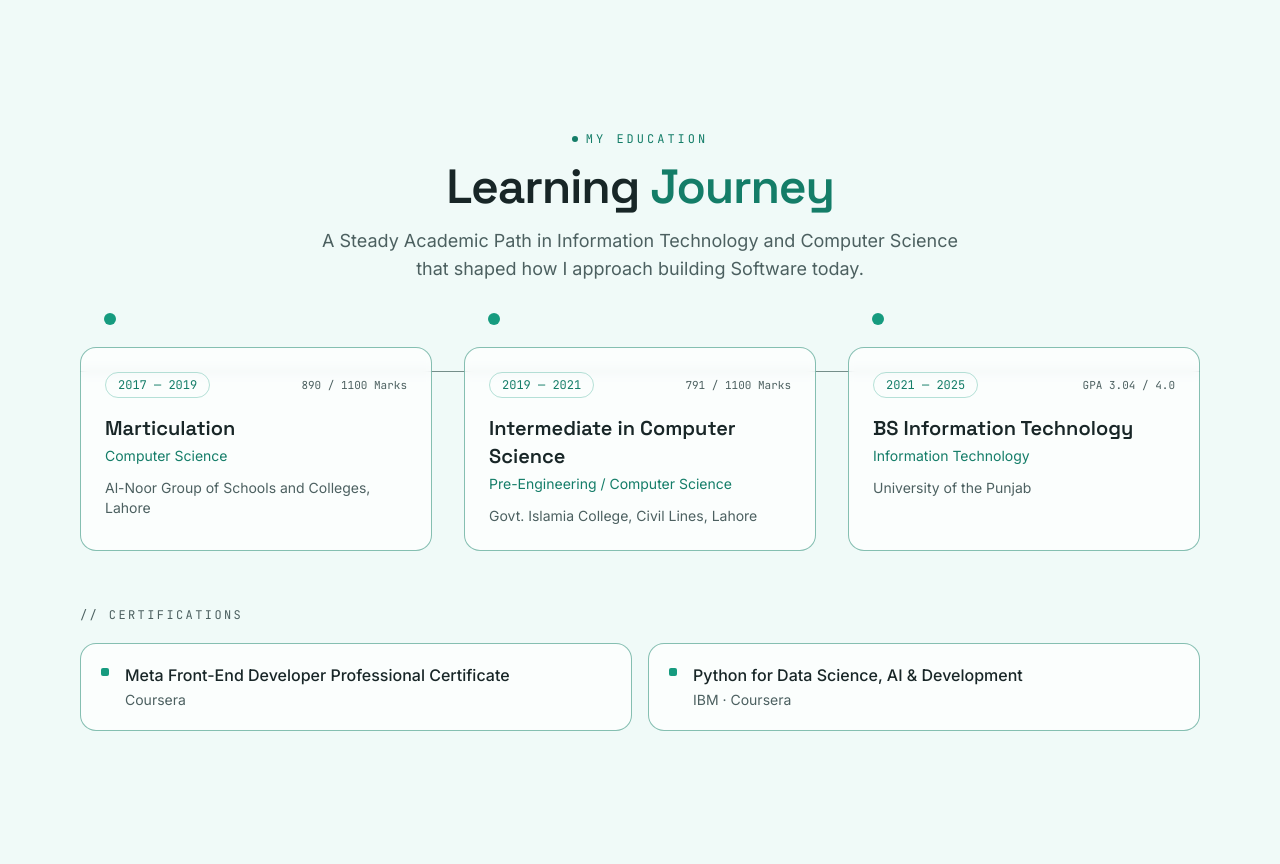
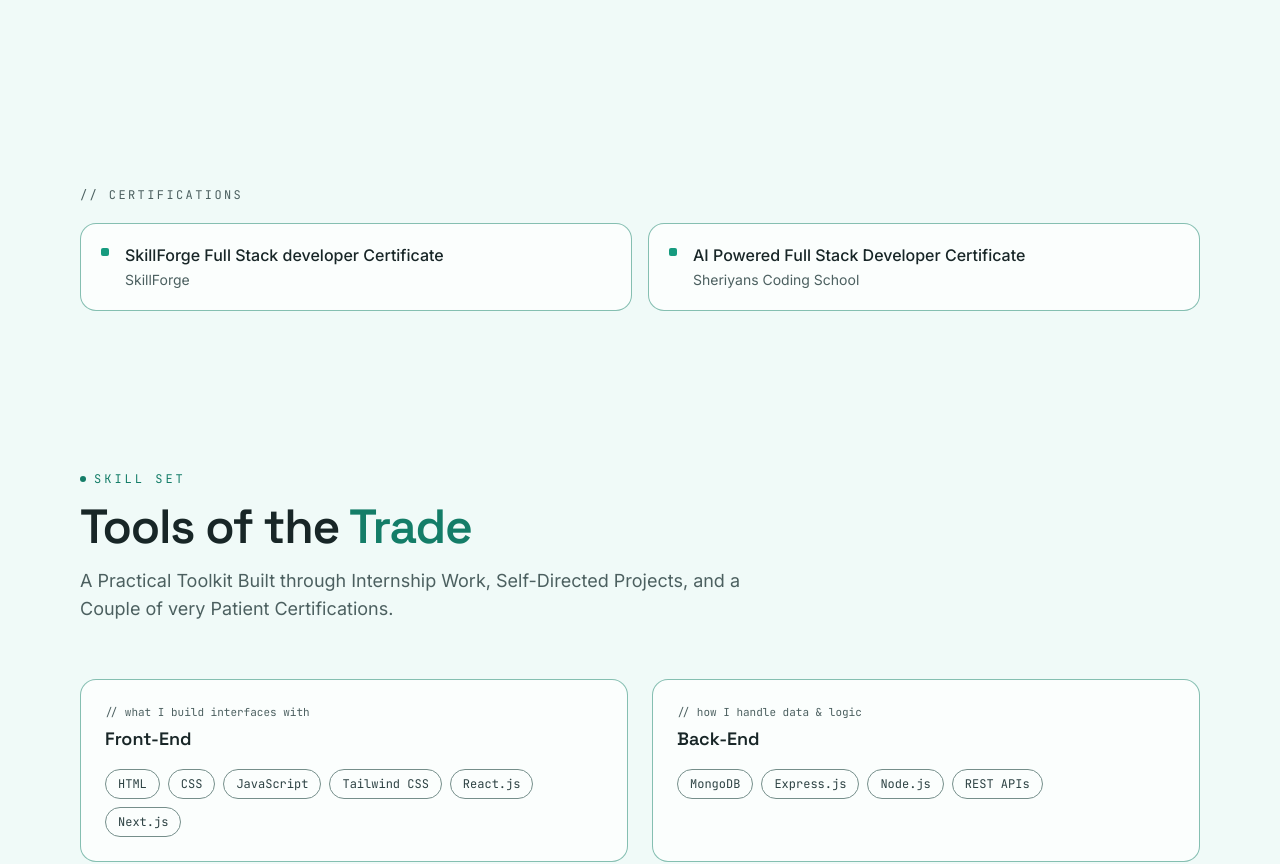
Before and after one commit to Wasim2934/Personal-Portfolio, a React (Vite) app: page / in a window 1280 px wide. Shown: the part 1620-2484 px from the top of the page. Built offline with nearby package versions, Linux system fonts and the light colour scheme.

Commit message:
feat: refactor Education component and update portfolio data with new projects and certifications

```diff
--- a/src/components/Education.jsx
+++ b/src/components/Education.jsx
@@ -7,40 +7,6 @@ export default function Education() {
   return (
     <section id="education" className="container-px py-16 sm:py-20">
       <div ref={ref} className="reveal">
-        <p className="eyebrow mb-4 justify-center">My Education</p>
-        <h2 className="section-heading text-center mx-auto">
-          Learning <span className="text-mint-400">Journey</span>
-        </h2>
-        <p className="section-sub text-center mx-auto">
-          A Steady Academic Path in Information Technology and Computer Science that shaped how I
-          approach building Software today.
-        </p>
-
-        {/* timeline */}
-        <div className="mt-16 relative">
-          <div className="hidden md:block absolute top-6 left-0 right-0 h-px bg-ink-border" />
-          <div className="grid md:grid-cols-3 gap-8">
-            {education.map((edu, i) => (
-              <div key={edu.id} className="relative">
-                <div className="hidden md:flex absolute -top-[2.15rem] left-6 w-3 h-3 rounded-full bg-mint-500 ring-4 ring-ink-900" />
-                <div className="card p-6 h-full card-hover-glow card-hover-scale transition-transform duration-300">
-                  <div className="flex items-center justify-between gap-4 mb-4">
-                    <span className="font-mono text-xs text-mint-400 border border-mint-500/30 rounded-full px-3 py-1">
-                      {edu.period}
-                    </span>
-                    <span className="font-mono text-[11px] text-paper-500">{edu.meta}</span>
-                  </div>
-                  <h3 className="font-display text-xl font-semibold text-paper-100">
-                    {edu.degree}
-                  </h3>
-                  <p className="text-mint-400 text-sm mt-1">{edu.field}</p>
-                  <p className="text-paper-500 text-sm mt-3">{edu.school}</p>
-                </div>
-              </div>
-            ))}
-          </div>
-        </div>
-
         {/* certifications */}
         <div className="mt-14">
           <p className="font-mono text-xs uppercase tracking-[0.2em] text-paper-500 mb-5">
--- a/src/data/portfolioData.js
+++ b/src/data/portfolioData.js
@@ -4,190 +4,236 @@
 // ---------------------------------------------------------------------------
 
 export const profile = {
-  name: 'Md Wasim Ansari',
-  firstName: 'Md Wasim',
-  lastName: 'Ansari',
-  role: 'Full Stack Developer / Software Engineer',
+  name: "Md Wasim Ansari",
+  firstName: "Md Wasim",
+  lastName: "Ansari",
+  role: "Full Stack Developer / Software Engineer",
   tagline:
-    'I Build Responsive, Scalable, and User-Centric Web Applications with Clean, Maintainable Code.',
-  location: 'Godda, Jharkhand, India',
-  email: 'wasimfullstackdev9to5@gmail.com',
-  phone: '+91 7482938139',
-  linkedin: 'https://www.linkedin.com/in/md-wasim-ansari-b78865395/',
-  github: 'https://github.com/Wasim2934',
+    "I Build Responsive, Scalable, and User-Centric Web Applications with Clean, Maintainable Code.",
+  location: "Godda, Jharkhand, India",
+  email: "wasimfullstackdev9to5@gmail.com",
+  phone: "+91 7482938139",
+  linkedin: "https://www.linkedin.com/in/md-wasim-ansari-b78865395/",
+  github: "https://github.com/Wasim2934",
 
-  resumeUrl: '/Md-Wasim-Ansari-Resume.pdf',
+  resumeUrl: "/Md-Wasim-Ansari-Resume.pdf",
 
-  avatar: '/profile.jpeg',
-  creation: '/hero.jpg',
+  avatar: "/profile.jpeg",
+  creation: "/hero.jpg",
   available: true,
-}
+};
 
 export const socials = [
-  { label: 'GitHub', href: profile.github, icon: 'github' },
-  { label: 'LinkedIn', href: profile.linkedin, icon: 'linkedin' },
-  { label: 'Email', href: `mailto:${profile.email}`, icon: 'mail' },
-]
+  { label: "GitHub", href: profile.github, icon: "github" },
+  { label: "LinkedIn", href: profile.linkedin, icon: "linkedin" },
+  { label: "Email", href: `mailto:${profile.email}`, icon: "mail" },
+];
 
 export const navLinks = [
-  { label: 'Home', href: '#home' },
-  { label: 'About', href: '#about' },
-  { label: 'Education', href: '#education' },
-  { label: 'Skills', href: '#skills' },
-  { label: 'Experience', href: '#experience' },
-  { label: 'Projects', href: '#projects' },
-  { label: 'Contact', href: '#contact' },
-]
+  { label: "Home", href: "#home" },
+  { label: "About", href: "#about" },
+  { label: "Education", href: "#education" },
+  { label: "Skills", href: "#skills" },
+  { label: "Experience", href: "#experience" },
+  { label: "Projects", href: "#projects" },
+  { label: "Contact", href: "#contact" },
+];
 
 export const stack = [
-  'React.js',
-  'Next.js',
-  'JavaScript',
-  'TailwindCSS',
-  'HTML5',
-  'CSS3',
-  'Python',
-  'Django',
-  'REST APIs',
-  'Git',
-  'GitHub',
-  'Vercel',
-]
+  "React.js",
+  "Next.js",
+  "JavaScript",
+  "TailwindCSS",
+  "HTML5",
+  "CSS3",
+  "Python",
+  "Django",
+  "REST APIs",
+  "Git",
+  "GitHub",
+  "Vercel",
+];
 
 export const about = {
-  heading: 'About Me',
+  heading: "About Me",
   paragraphs: [
     "I'm a results-driven Software Engineer with hands-on experience in front-end development and modern JavaScript tooling. I recently completed a Software Engineering Internship at Grayphite, through the CMIT Internship Program, building responsive and user-centric web applications from the ground up.",
     "I care about writing clean, maintainable code and enjoy the process of turning a rough idea into a polished, working interface — then figuring out how to make it a little faster or a little clearer. Currently looking for a Front-End or Full-Stack role where I can keep building real products and keep growing as an engineer.",
   ],
   details: [
-    { label: 'Name', value: 'Md Wasim Ansari' },
-    { label: 'Role', value: 'Software Engineer' },
-    { label: 'Based in', value: 'Godda, Jharkhand, India' },
-    { label: 'Phone', value: '+91 7482938139' },
-    { label: 'Email', value: 'wasimfullstackdev9to5@gmail.com' },
-    { label: 'Focus', value: 'Front-End / Full-Stack' },
+    { label: "Name", value: "Md Wasim Ansari" },
+    { label: "Role", value: "Software Engineer" },
+    { label: "Based in", value: "Godda, Jharkhand, India" },
+    { label: "Phone", value: "+91 7482938139" },
+    { label: "Email", value: "wasimfullstackdev9to5@gmail.com" },
+    { label: "Focus", value: "Front-End / Full-Stack" },
   ],
-}
+};
 
 export const education = [
   {
-    id: 'matric',
-    degree: 'Marticulation',
-    field: 'Computer Science',
-    school: 'Al-Noor Group of Schools and Colleges, Lahore',
-    period: '2017 — 2019',
-    meta: '890 / 1100 Marks',
-    status: 'Completed',
+    id: "matric",
+    degree: "Marticulation",
+    field: "Computer Science",
+    school: "Al-Noor Group of Schools and Colleges, Lahore",
+    period: "2017 — 2019",
+    // meta: '890 / 1100 Marks',
+    status: "Completed",
   },
   {
-    id: 'ics',
-    degree: 'Intermediate in Computer Science',
-    field: 'Pre-Engineering / Computer Science',
-    school: 'Govt. Islamia College, Civil Lines, Lahore',
-    period: '2019 — 2021',
-    meta: '791 / 1100 Marks',
-    status: 'Completed',
+    id: "ics",
+    degree: "Intermediate in Computer Science",
+    field: "Pre-Engineering / Computer Science",
+    school: "Govt. Islamia College, Civil Lines, Lahore",
+    period: "2019 — 2021",
+    meta: "791 / 1100 Marks",
+    status: "Completed",
   },
   {
-    id: 'bs-it',
-    degree: 'BS Information Technology',
-    field: 'Information Technology',
-    school: 'University of the Punjab',
-    period: '2021 — 2025',
-    meta: 'GPA 3.04 / 4.0',
-    status: 'Completed',
+    id: "bs-it",
+    degree: "BS Information Technology",
+    field: "Information Technology",
+    school: "University of the Punjab",
+    period: "2021 — 2025",
+    meta: "GPA 3.04 / 4.0",
+    status: "Completed",
   },
-]
+];
 
 export const certifications = [
   {
-    id: 'meta-fe',
-    title: 'Meta Front-End Developer Professional Certificate',
-    issuer: 'Coursera',
+    id: "meta-fe",
+    title: "SkillForge Full Stack developer Certificate",
+    issuer: "SkillForge",
   },
   {
-    id: 'ibm-py',
-    title: 'Python for Data Science, AI & Development',
-    issuer: 'IBM · Coursera',
+    id: "ibm-py",
+    title: "AI Powered Full Stack Developer Certificate",
+    issuer: "Sheriyans Coding School",
   },
-]
+];
 
 export const skills = {
-  frontend: ['HTML', 'CSS', 'JavaScript', 'Tailwind CSS', 'React.js', 'Next.js'],
-  backend: ['Python', 'Django', 'REST APIs'],
-  tools: ['Git', 'GitHub', 'Vercel', 'Netlify', 'Figma', 'VS Code'],
+  frontend: [
+    "HTML",
+    "CSS",
+    "JavaScript",
+    "Tailwind CSS",
+    "React.js",
+    "Next.js",
+  ],
+  backend: ["MongoDB", "Express.js", "Node.js", "REST APIs"],
+  tools: ["Git", "GitHub", "Vercel", "Render", "VS Code"],
   soft: [
-    'Problem Solving',
-    'Communication',
-    'Team Collaboration',
-    'Adaptability',
-    'Time Management',
-    'Continuous Learning',
+    "Problem Solving",
+    "Communication",
+    "Team Collaboration",
+    "Adaptability",
+    "Time Management",
+    "Continuous Learning",
   ],
-}
+};
 
 export const experience = [
   {
-    id: 'grayphite',
-    company: 'Grayphite — CMIT Internship Program 2025',
-    role: 'Software Engineer Intern',
-    period: 'Jan 2026 — Jun 2026',
+    id: "grayphite",
+    company: "CodSoft — Internship Program 2025",
+    role: "Software Engineer Intern",
+    period: "Dec 2025 — Jan 2026",
     points: [
-      'Worked as a Front-End Developer Intern focusing on modern web technologies and responsive UI development.',
-      'Developed and maintained responsive web pages using HTML, CSS, JavaScript, Tailwind CSS, React.js, and Next.js.',
-      'Built multiple mini-projects to strengthen core front-end development concepts.',
-      'Worked on real-world applications including a React-based e-commerce platform and a Lenz Pricing & Product webpage.',
-      'Built and deployed projects using GitHub, Vercel, and Netlify.',
-      'Gained practical experience in component-based architecture and reusable UI development.',
-      'Collaborated in an internship environment focused on clean code practices and version control using GitHub.',
+      "Worked as a Front-End Developer Intern focusing on modern web technologies and responsive UI development.",
+      "Developed and maintained responsive web pages using HTML, CSS, JavaScript, Tailwind CSS, React.js, and Next.js.",
+      "Built multiple mini-projects to strengthen core front-end development concepts.",
+      "Worked on real-world applications including a React-based e-commerce platform and a Lenz Pricing & Product webpage.",
+      "Built and deployed projects using GitHub, Vercel, and Netlify.",
+      "Gained practical experience in component-based architecture and reusable UI development.",
+      "Collaborated in an internship environment focused on clean code practices and version control using GitHub.",
     ],
-    tags: ['React.js', 'Next.js', 'Tailwind CSS', 'JavaScript'],
+    tags: ["React.js", "Next.js", "Tailwind CSS", "JavaScript"],
   },
-]
+];
 
 //  swap `repo` / `live` with your real links, and drop a screenshot into
 // /public for each project (see the `image` field) once you have one.
+
 export const projects = [
   {
-    id: 'ecommerce',
-    index: '01',
-    title: 'React E-Commerce Platform',
+    id: "ecommerce",
+    index: "01",
+    title: "Full-stack e-commerce with admin panel",
     description:
-      'A React-based online store built during the Grayphite internship — product listings, cart flow, and a fully responsive shopping UI.',
-    tags: ['React.js', 'Tailwind CSS', 'JavaScript'],
-    type: 'Front-End',
-    repo: 'https://github.com/muhammad-arham-dev/E-Commerce_Store.git',
-    live: '',
+      "A full-stack e-commerce platform built with React, Node.js, Express.js, and MongoDB, featuring product browsing, cart and checkout functionality, secure JWT authentication, image uploads with Cloudinary, and Razorpay payment integration. Includes a dedicated admin panel for managing products, orders, and users.",
+    tags: [
+      "React.js",
+      "React Router DOM",
+      "Context API",
+      "Axios",
+      "Tailwind CSS",
+      "Node.js",
+      "Express.js",
+      "MongoDB",
+      "Mongoose",
+      "JWT Authentication",
+      "Cloudinary",
+      "Razorpay",
+      "Admin Panel",
+      "Vercel",
+    ],
+    type: "Front-End",
+    repo: "https://github.com/Wasim2934/forever-e-commerce",
+    live: "",
     featured: false,
   },
   {
-    id: 'lenz-pricing',
-    index: '02',
-    title: 'Lenz Pricing & Product Webpage',
+    id: "lenz-pricing",
+    index: "02",
+    title: "AI Interview Agent",
     description:
-      'A pricing and product showcase page focused on clean layout, clear hierarchy, and a conversion-friendly component structure.',
-    tags: ['React.js', 'Tailwind CSS'],
-    type: 'Front-End',
+      "An AI-powered interview platform built with React, Node.js, Express.js, and MongoDB that generates personalized interviews based on job roles, skills, and uploaded resumes. It supports voice and text-based interviews, speech-to-text, AI-powered evaluation, interview dashboards, downloadable PDF reports, authentication, and Razorpay payment integration.",
+    tags: [
+  'React.js',
+  'React Router DOM',
+  'Redux Toolkit',
+  'Tailwind CSS',
+  'Node.js',
+  'Express.js',
+  'MongoDB',
+  'Mongoose',
+  'JWT Authentication',
+  'OpenRouter API',
+  'Razorpay',
+  'Firebase',
+  'Voice Interviews',
+  'PDF Reports'
+],
+    type: "Front-End",
     repo: profile.github,
-    live: '',
+    live: "",
     featured: false,
   },
   {
-    id: 'more',
-    index: '03',
-    title: 'More on GitHub',
+    id: "more",
+    index: "03",
+    title: "More on GitHub",
     description:
-      'Mini-projects built while sharpening core front-end fundamentals — components, layouts, and small JavaScript utilities.',
-    tags: ['HTML', 'CSS', 'JavaScript', 'Tailwind CSS', 'React.js', 'Next.js', 'GitHub'],
-    type: 'Self-Learning',
+      "Mini-projects built while sharpening core front-end fundamentals — components, layouts, and small JavaScript utilities.",
+    tags: [
+      "HTML",
+      "CSS",
+      "JavaScript",
+      "Tailwind CSS",
+      "React.js",
+      "Next.js",
+      "GitHub",
+    ],
+    type: "Self-Learning",
     repo: profile.github,
-    live: '',
+    live: "",
     featured: false,
   },
-]
+];
 
 export const contact = {
   heading: "Let's Build Something.",
   sub: "Have a Role, a Project, or just want to say Hi? My Inbox is Open.",
-}
+};
```
